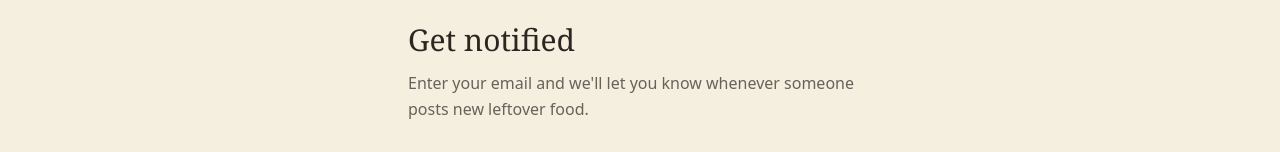
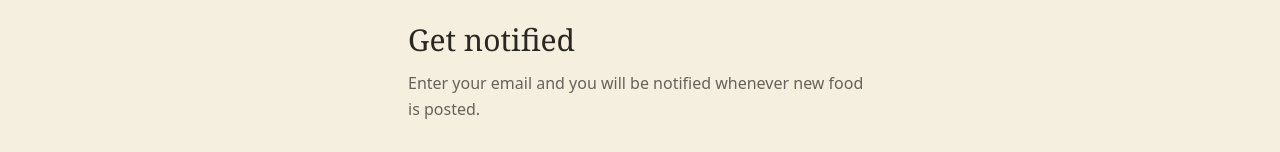
Before and after one commit to daviddakar3/leftover-share, a Next.js app in the folder leftover-share-app-2/: page /notify in a window 1280 px wide. Shown: the part 230-382 px from the top of the page. Built offline with nearby package versions, Linux system fonts and the light colour scheme; no server answers.

Commit message:
Update notify.js

```diff
--- a/leftover-share-app-2/pages/notify.js
+++ b/leftover-share-app-2/pages/notify.js
@@ -50,7 +50,7 @@ export default function Notify() {
       <main className="max-w-lg mx-auto px-6 py-16">
         <h1 className="font-serif text-3xl text-[#2A2620] mb-3">Get notified</h1>
         <p className="text-[#2A2620]/70 leading-relaxed mb-8">
-          Enter your email and we'll let you know whenever someone posts new leftover food.
+          Enter your email and you will be notified whenever new food is posted.
         </p>
 
         {status === "success" ? (
```
